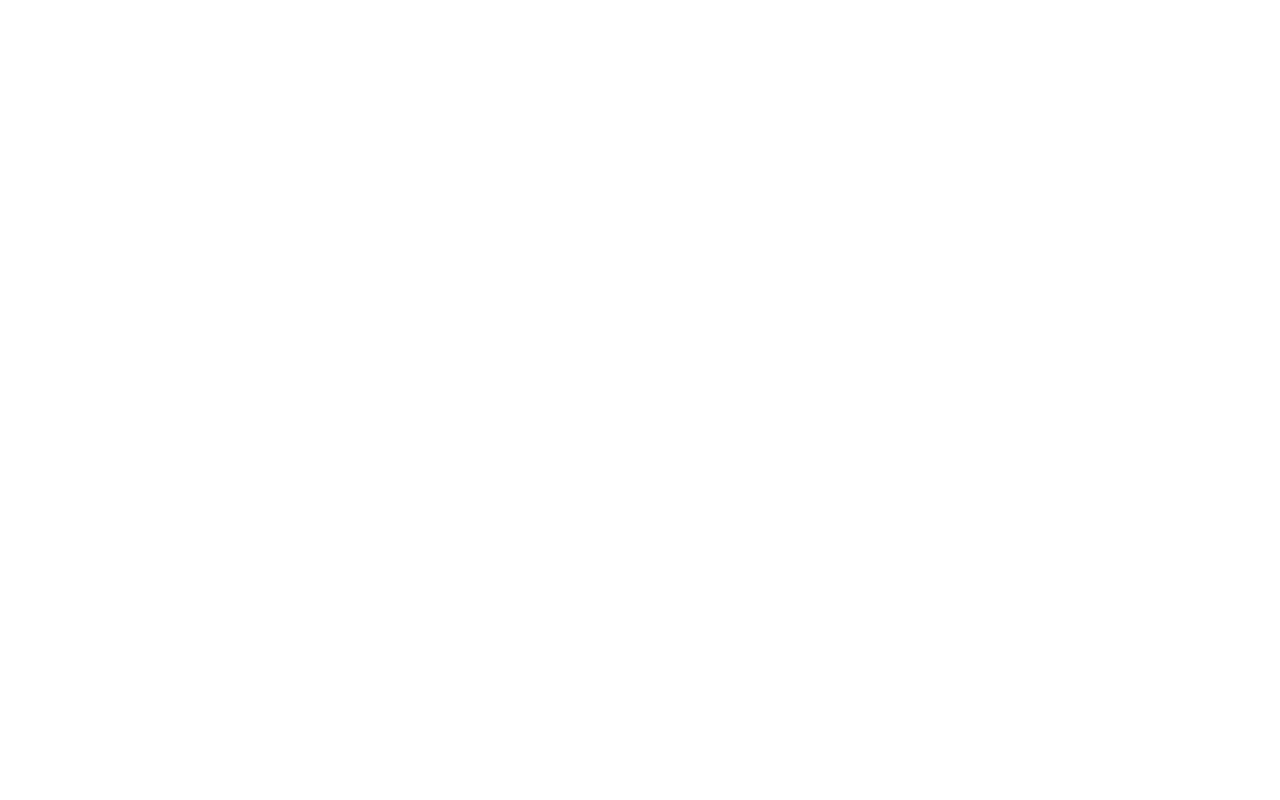
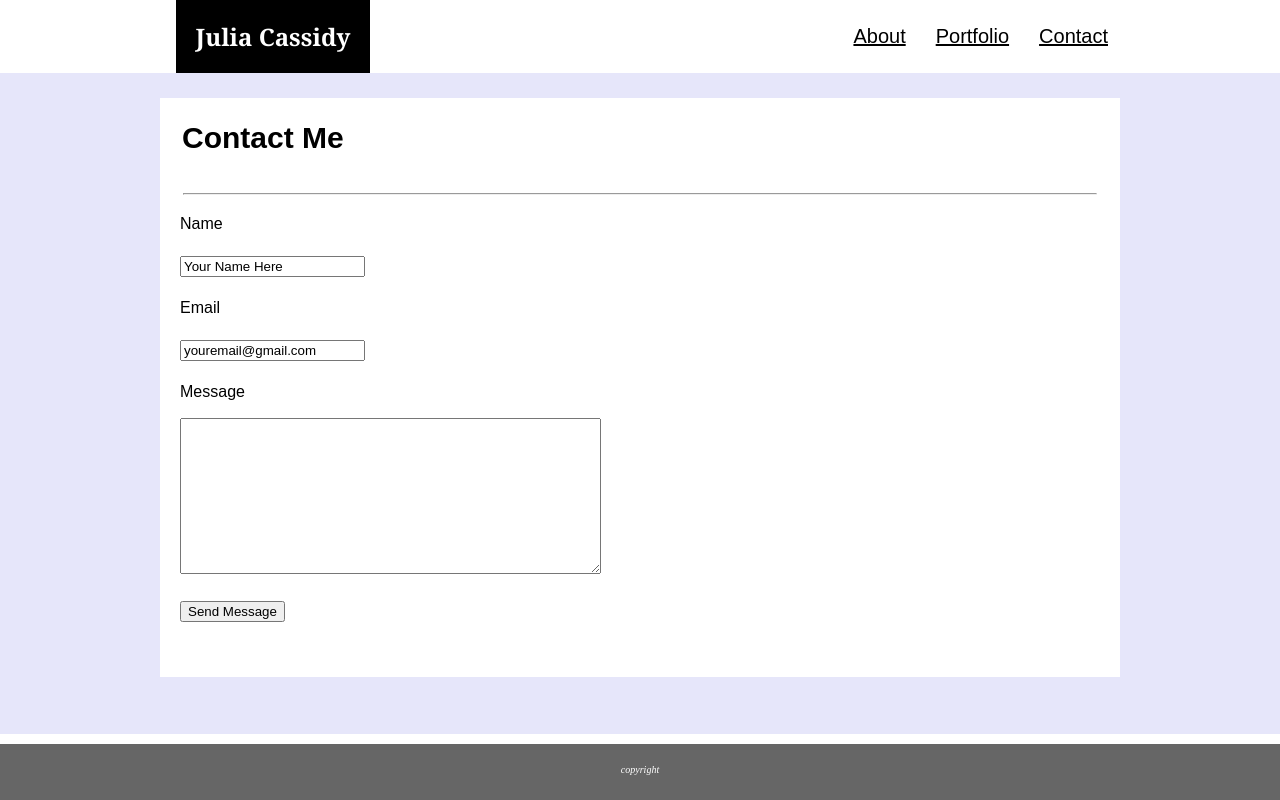
Before and after one commit to juliacassidy/Basic-Portfolio, a plain HTML site: page contact.html in a window 1280 px wide. Drawn offline with Linux system fonts and the light colour scheme.

Commit message:
html for contact page

```diff
--- a/contact.html
+++ b/contact.html
@@ -0,0 +1,74 @@
+<!DOCTYPE html>
+<html lang="en-us">
+
+<head>
+    <title> Contact Page </title>
+    <link rel="stylesheet" type="text/css" href="assets/css/style.css">
+    <meta charset="utf-8">
+</head>
+
+<body>
+    <header>
+            <div class="navigation">
+                    <nav class=box>
+
+                            <h1>Julia Cassidy</h1>
+                            <a href="index.html">About</a>
+                            <a href="portfolio.html">Portfolio</a>
+                            <a href="contact.html">Contact</a>
+                    </nav>
+
+            </div>
+    </header>
+
+     <div class="body">
+        <h2 class="header">Contact Me</h2>
+        <hr>
+
+
+        <form action="mailto:juliacassidy23@gmail.com">
+            <p>
+                <label for="name">
+                    Name
+                </label>
+            </p>
+
+            <p>
+                <input type="text" id="name" value="Your Name Here">
+            </p>
+
+
+            <p>
+                <label for="Mail">
+                    Email
+                </label>
+            </p>
+
+
+            <p>
+                <input type="email" id="mail" value="youremail@gmail.com">
+            </p>
+
+            <p>
+                <label for="message">
+                    Message
+                </label>
+            </p>
+            <p>
+                <textarea cols="50" rows="10"></textarea>
+            </p>
+
+            <p>
+                <input type="submit" value="Send Message">
+            </p>
+
+        </form>
+    </div>
+
+    <footer class="footer">
+        <p> copyright </p>
+    </footer>
+
+
+</body>
+</html>
```
Also changed, not shown: assets/css/style.css (line endings or trailing spaces).
